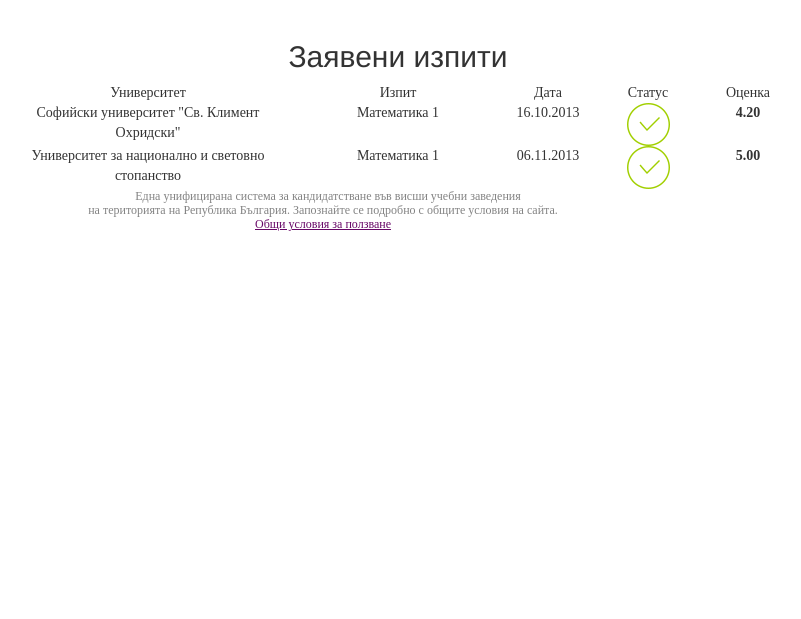
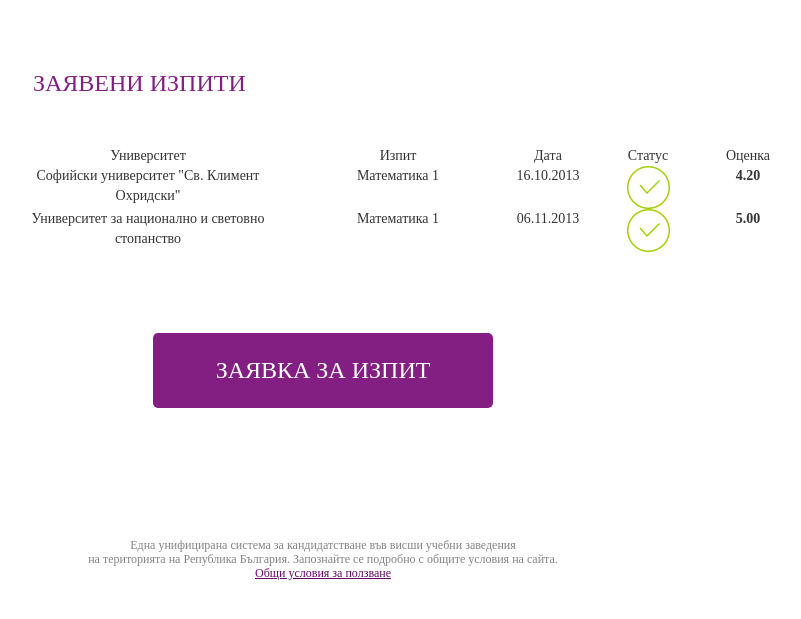
Before and after one commit to vcrazy/project-7, a CodeIgniter app: page /index.php/apply/all in a window 1280 px wide. Shown: the part 115-734 px from the top of the page, without its empty margins (317-1118 px from the left). Run offline with CodeIgniter, Linux system fonts and the light colour scheme; data comes from the database, SQL or seed files in the repository; some web fonts are replaced.

Commit message:
css tables - head & button

```diff
--- a/application/views/apply/all.php
+++ b/application/views/apply/all.php
@@ -31,4 +31,10 @@
 <?php endforeach; ?>
 </div>
 <div class="span3"></div>
+<div class="clear"></div>
+
+<div id="request_button">
+	Заявка за изпит
+</div>
+
 </section>
--- a/www/css/styles.css
+++ b/www/css/styles.css
@@ -35,3 +35,25 @@
 	height: 43px;
 	background: url('/img/icons-status.png') 43px;
 }
+
+#ranking h2 {
+	color: #831f82;
+	text-align: left;
+	font-size: 24px;
+	margin: 50px 20px;
+    font-family: 'SEGOEUIL' !important;
+	text-transform: uppercase;
+}
+
+#request_button {
+	display: inline-block;
+	width: 340px;
+	padding: 20px 40px;
+	background-color: #831f82;
+	font-size: 24px;
+    font-family: 'SEGOEUIL' !important;
+	text-transform: uppercase;
+	color: white;
+	border-radius: 5px;
+	margin: 80px 0px;
+}
```
